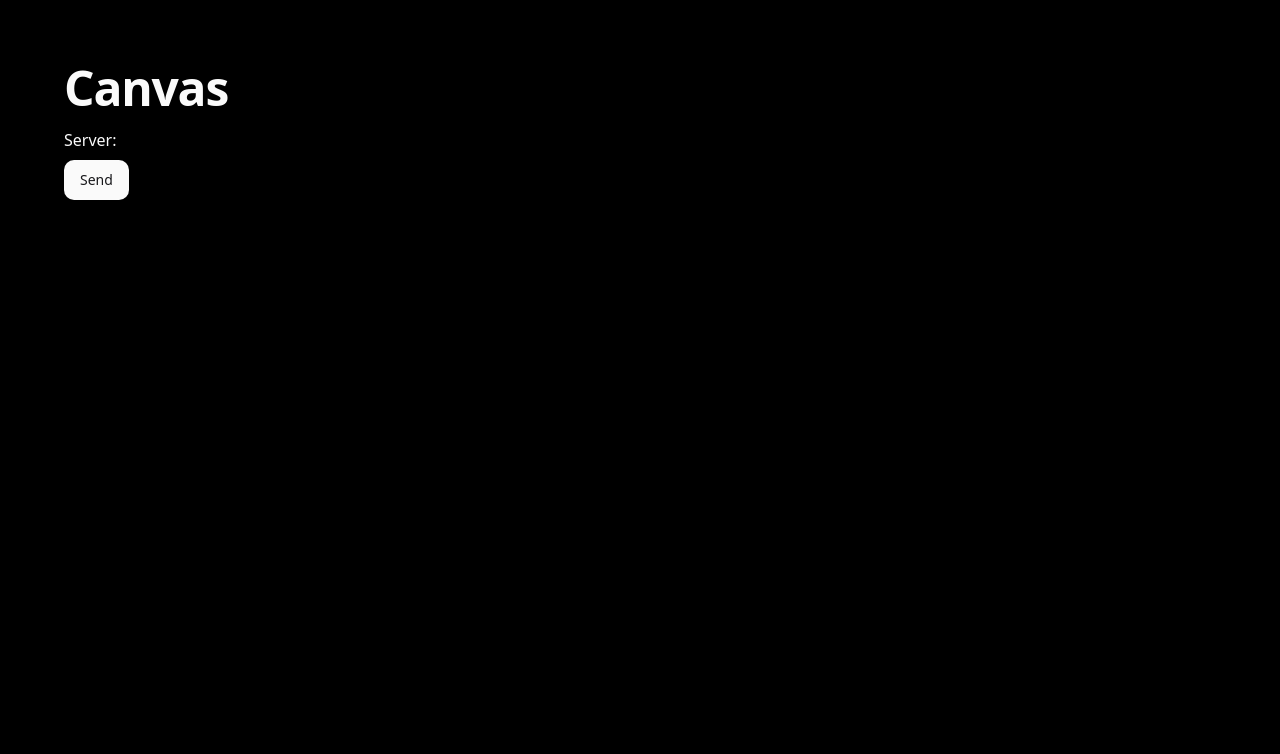
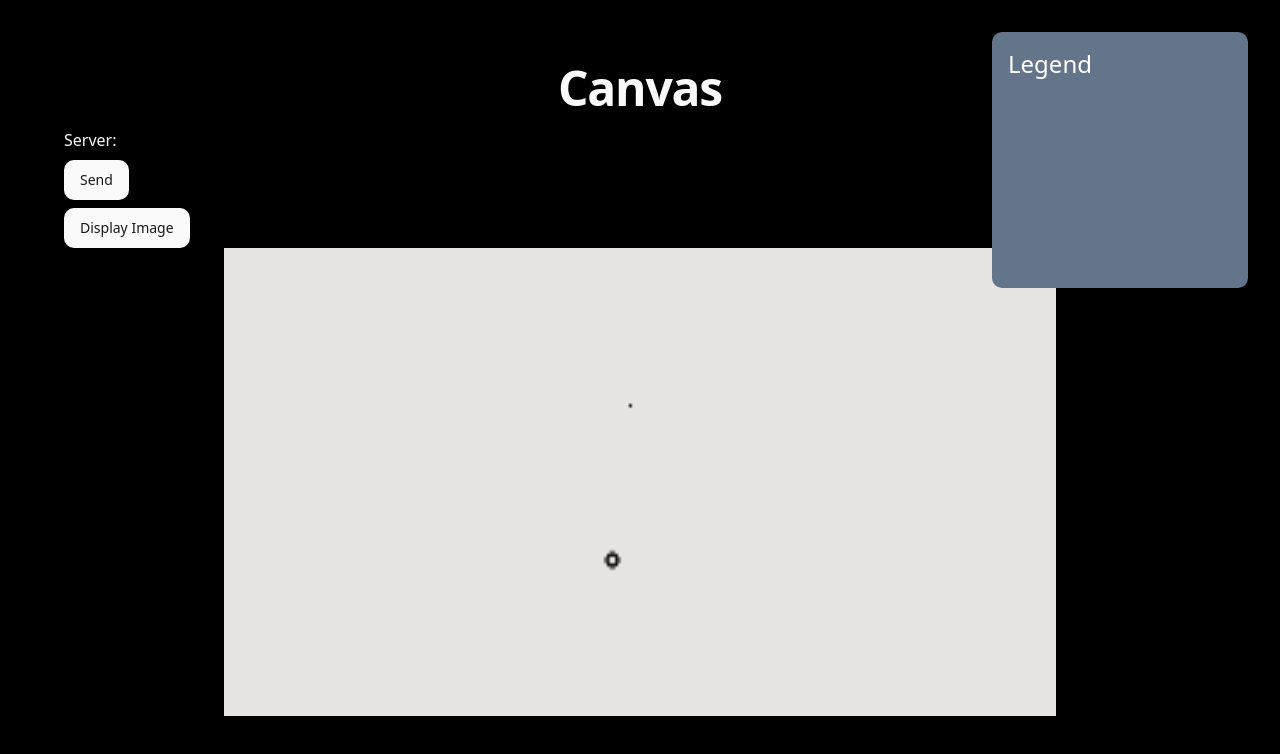
Before and after one commit to gshklovs/IrvineHacks, a React (Vite) app in the folder canvas-ui/: page / in a window 1280 px wide. Shown: the top 754 px of the page. Built offline with nearby package versions, Linux system fonts and the light colour scheme; no server answers.

Commit message:
Saving and Displaying canvas

```diff
--- a/canvas-ui/package.json
+++ b/canvas-ui/package.json
@@ -42,6 +42,6 @@
     "prettier-plugin-tailwindcss": "^0.5.11",
     "tailwindcss": "^3.4.1",
     "typescript": "^5.2.2",
-    "vite": "^5.0.8"
+    "vite": "^5.0.12"
   }
 }
--- a/canvas-ui/src/App.tsx
+++ b/canvas-ui/src/App.tsx
@@ -11,8 +11,7 @@ const socket = io(`ws://${BACKEND_SOCKET_URL}`);
 function App() {
   const { toast } = useToast();
   const [serverMessage, setServerMessage] = React.useState(null);
-
-  React.useEffect(() => {}, []);
+  const [src, setSrc] = React.useState("");
 
   socket.on("from-server", (msg) => {
     setServerMessage(msg);
@@ -26,20 +25,85 @@ function App() {
     socket.emit("to-server", "hello");
   };
 
+  const canvasRef = React.useRef<HTMLCanvasElement>(null);
+  const displayRef = React.useRef<HTMLCanvasElement>(null);
+
+  const drawHoverCircle = (x = 140, y = 100) => {
+    if (canvasRef.current) {
+      const canvas = canvasRef.current;
+      const ctx = canvas ? canvas.getContext("2d") : null;
+      if (ctx) {
+        ctx.beginPath();
+        ctx.arc(x, y, 2, 0, 2 * Math.PI);
+        ctx.stroke();
+      }
+    }
+  };
+
+  const drawPoint = (x = 146, y = 50) => {
+    if (canvasRef.current) {
+      let canvas = canvasRef.current;
+      let ctx = canvas ? canvas.getContext("2d") : null;
+      if (ctx) {
+        ctx.beginPath();
+        ctx.fillRect(x, y, 1, 1);
+        ctx.stroke();
+      }
+    }
+  };
+
+  const displayImage = () => {
+    if (canvasRef.current) {
+      let canvas = canvasRef.current;
+      setSrc(canvas.toDataURL("image/png"));
+      var img = new Image();
+      img.src = src;
+      displayRef.current?.getContext("2d")?.drawImage(img, 0, 0);
+      console.log("src", src);
+    }
+  };
+
+  React.useEffect(() => {
+    drawHoverCircle();
+    drawPoint();
+  }, []);
+
   return (
     <>
       <div className="flex">
         <div className="h-screen w-full overflow-y-auto bg-black">
           <div className="flex flex-col p-16">
-            <h1 className="text-4xl font-extrabold tracking-tight lg:text-5xl">
+            <h1 className="w-full text-center text-4xl font-extrabold tracking-tight lg:text-5xl">
               Canvas
             </h1>
+            <div className="border-slate-70 absolute right-0 top-0 m-8 h-64 w-64 rounded-md bg-slate-500 p-4 backdrop-opacity-50">
+              <p className="text-2xl text-white opacity-100">Legend</p>
+            </div>
             <p className="mt-4">
               Server: <span>{serverMessage}</span>
             </p>
             <div className="mt-2">
               <Button onClick={sendToServer}>Send</Button>
             </div>
+            <div className="mt-2">
+              <Button onClick={displayImage}>Display Image</Button>
+            </div>
+            <canvas
+              id="canvas"
+              ref={canvasRef}
+              className=" mx-40 aspect-video min-w-[70%] bg-stone-200"
+            ></canvas>
+            {src && (
+              <>
+                <h1 className="w-full text-center text-4xl font-extrabold tracking-tight lg:text-5xl">
+                  Result
+                </h1>
+                <canvas
+                  ref={displayRef}
+                  className="mx-40 aspect-video bg-blue-200"
+                />
+              </>
+            )}
           </div>
         </div>
       </div>
```
Also changed, not shown: 2 other files (tests, documents, lock files or other folders).
